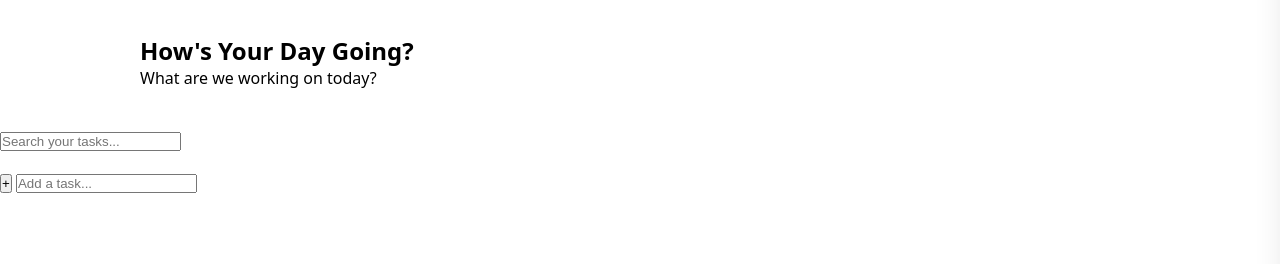
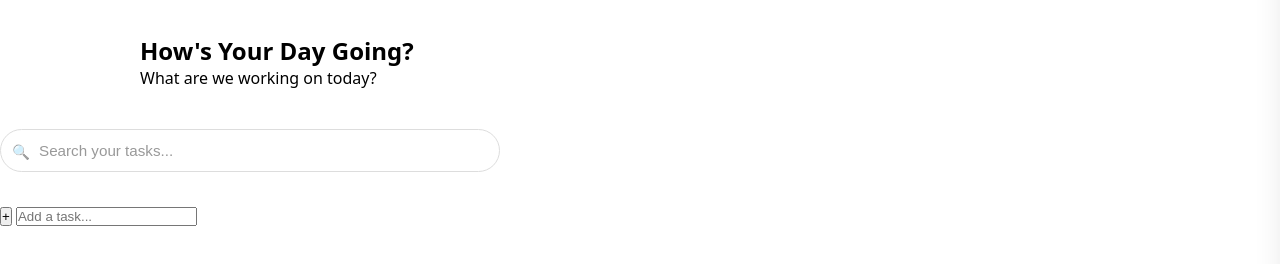
Before and after one commit to afomiadev4/todo-list, a website: page index.html in a window 1280 px wide. Shown: the part 62-326 px from the top of the page. Drawn offline with Linux system fonts and the light colour scheme; no server answers.

Commit message:
search bar edit

```diff
--- a/script.js
+++ b/script.js
@@ -154,8 +154,8 @@ function renderTasks(tasks){
 function showTaskDetails(task) {
   detTitle.textContent = task.title;
   detDescription.textContent = task.description || 'No description';
-  detDue.textContent = `Due: ${task.dueDate || ''}`;
-  detCategory.textContent = `Category: ${task.category || 'General'}`;
+  detDue.textContent = task.dueDate || 'N/A';
+  detCategory.textContent = task.category || 'General';
 
   taskDetails.classList.add('active');
 }
--- a/style.css
+++ b/style.css
@@ -31,6 +31,40 @@ html,body {
 }
 .intro {
     margin: 20px 0;
+}
+.searchbar {
+    margin: 16px;
+    width: 100%;
+    border-radius: 60px;
+    position: relative;
+    margin: 12px 0;
+}
+#searchInput {
+  width: 100%;
+  max-width: 500px;
+  padding: 12px 14px;
+  padding-left: 38px;
+  font-size: 0.95rem;
+  border-radius: 22px;
+  border: 1px solid #ddd;
+  outline: none;
+  transition: border-color 0.2s ease, box-shadow 0.2s ease;
+}
+#searchInput:focus {
+  border-color: #5b5fc7;
+  box-shadow: 0 0 0 3px rgba(91, 95, 199, 0.15);
+}
+#searchInput::placeholder {
+  color: #999;
+}
+.searchbar::before {
+  content: "🔍";
+  position: absolute;
+  left: 12px;
+  top: 50%;
+  transform: translateY(-50%);
+  font-size: 0.9rem;
+  opacity: 0.6;
 }
 .tasks-layout{
     display: flex;
```
